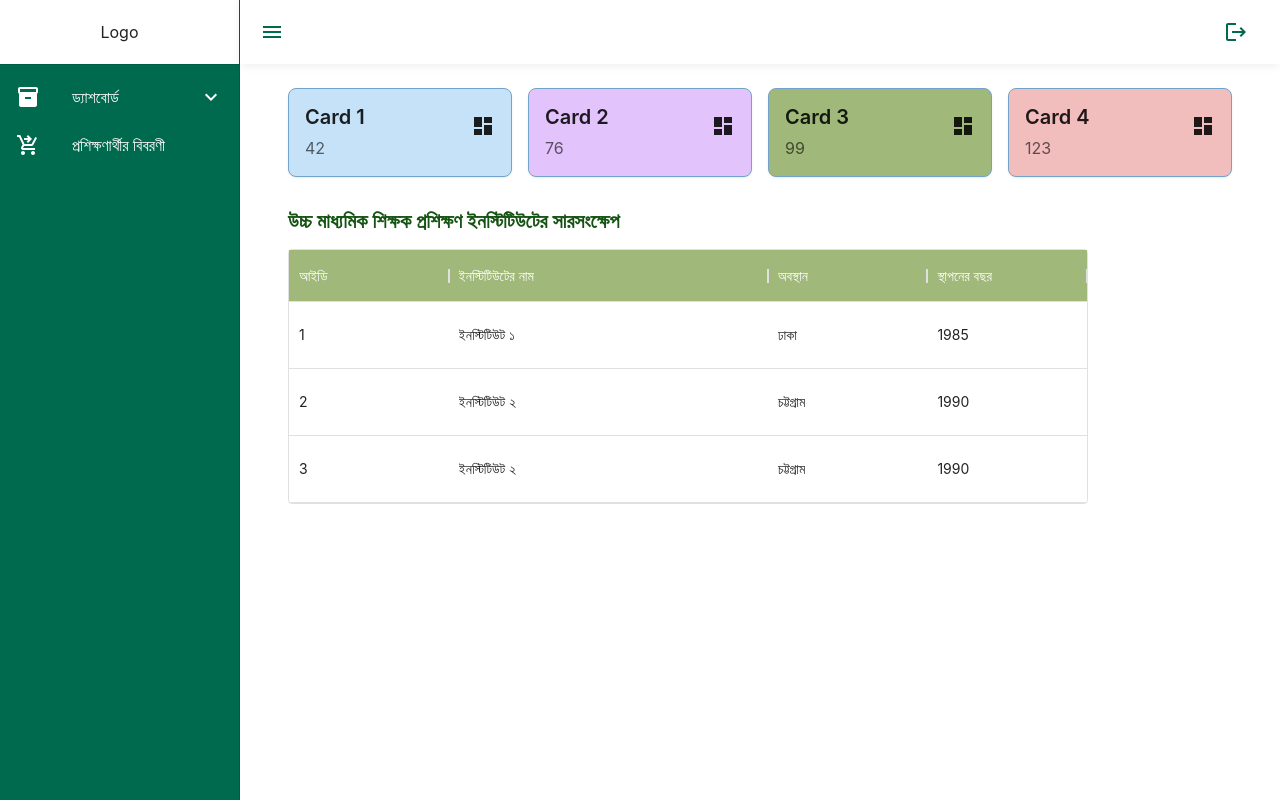
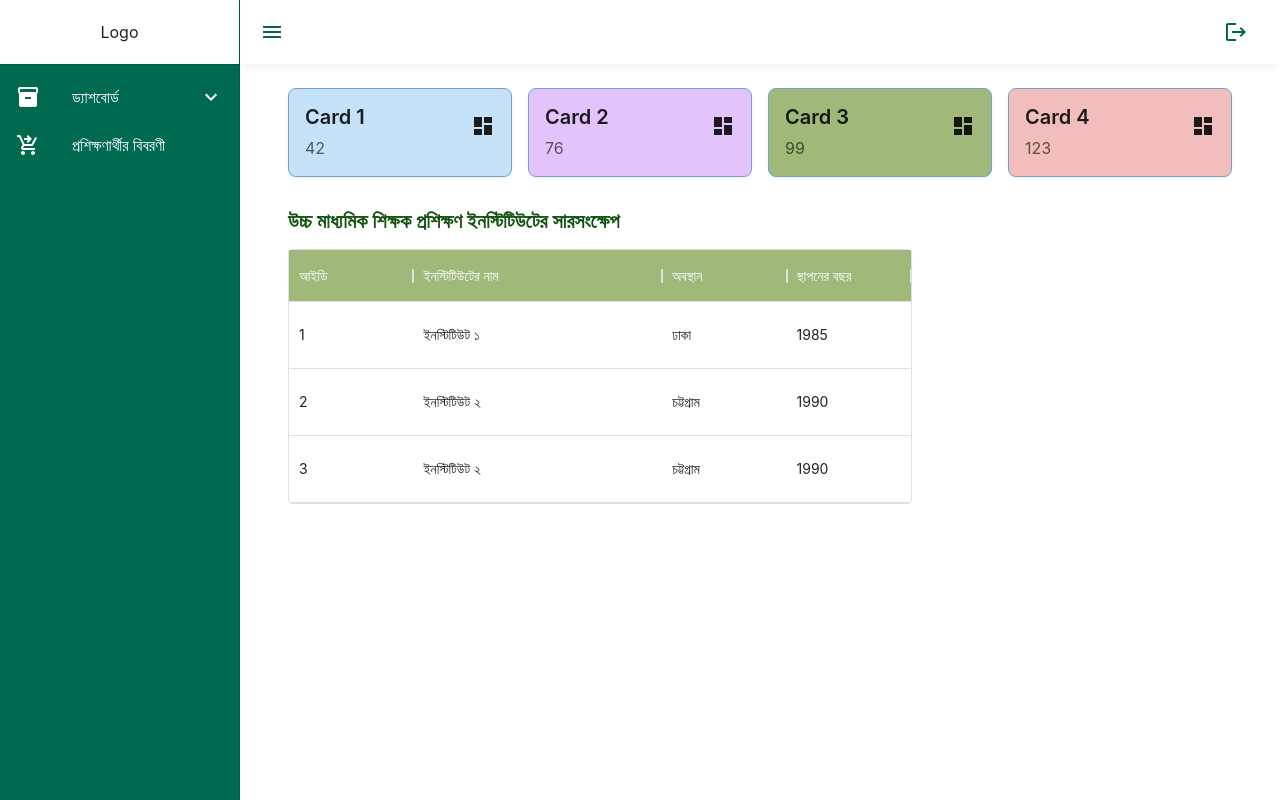
Before and after one commit to affan-habib/admin-panel, a React (Create React App) app: page / in a window 1280 px wide. Built offline with nearby package versions, Linux system fonts and the light colour scheme; sample sign-in values are in the browser's storage.

Commit message:
Solving git problem

```diff
--- a/src/core/dashboard/Dashboard.tsx
+++ b/src/core/dashboard/Dashboard.tsx
@@ -1,13 +1,31 @@
 import React from 'react';
-import { Container } from '@mui/material';
+import { Box, Container, Grid } from '@mui/material';
 import TopCards from 'views/dashboard/TopCards';
 import InstituteList from 'views/dashboard/InstituteList';
+// import StackChart from 'views/dashboard/StackChart';
+// import PieChartDesign from 'views/dashboard/PieChartDesign';
+import VennDiagram from 'views/dashboard/VennDiagram';
 
 const Dashboard: React.FC = () => {
   return (
     <Container maxWidth="xl">
       <TopCards />
-      <InstituteList />
+      <Grid container spacing={2}>
+        <Grid item xs={12} md={8}>
+          <InstituteList />
+        </Grid>
+        <Grid item xs={12} md={4}>
+          <VennDiagram />
+        </Grid>
+      </Grid>
+      <Grid container>
+        <Grid item xs={12} md={8} lg={8}>
+          {/* <StackChart /> */}
+        </Grid>
+        <Grid item xs={12} md={4} lg={4}>
+          {/* <PieChartDesign /> */}
+        </Grid>
+      </Grid>
     </Container>
   );
 };
```
Also changed, not shown: src/views/dashboard/VennDiagram.tsx (+0 -17 lines).
